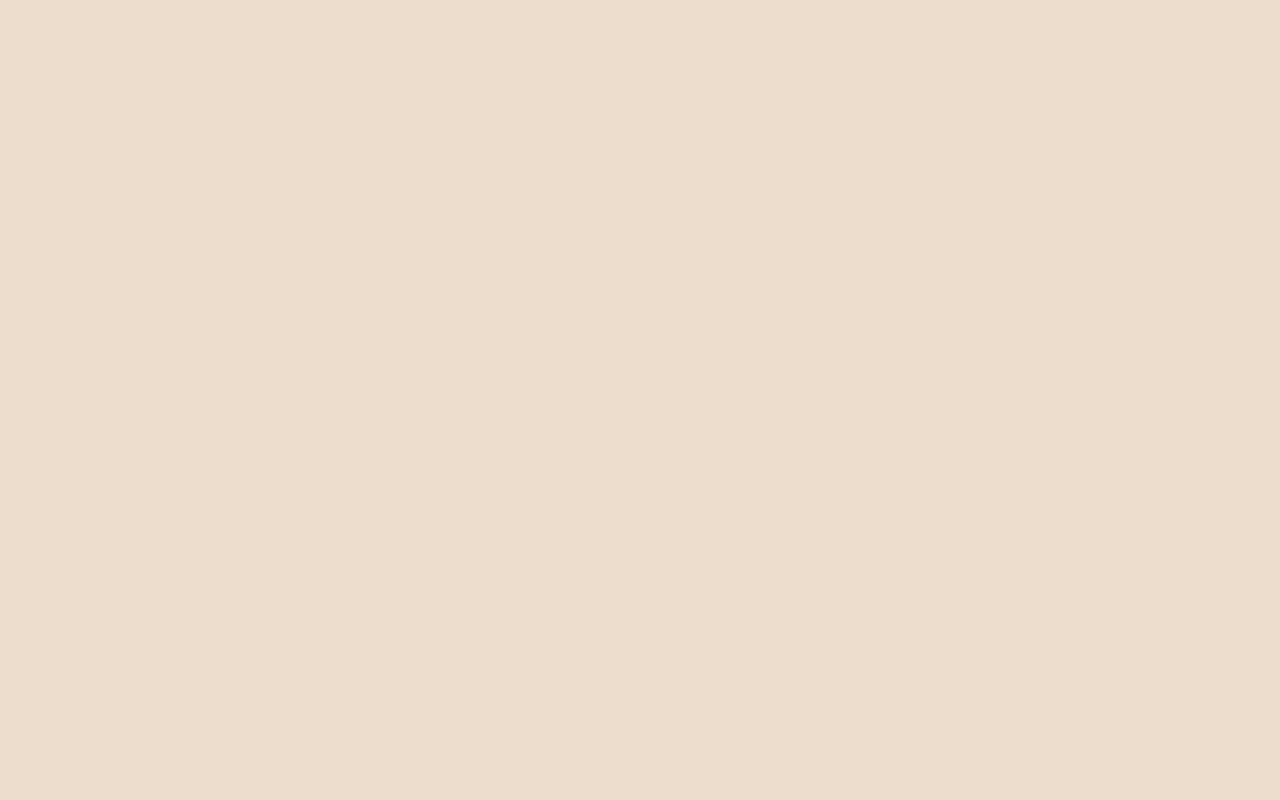
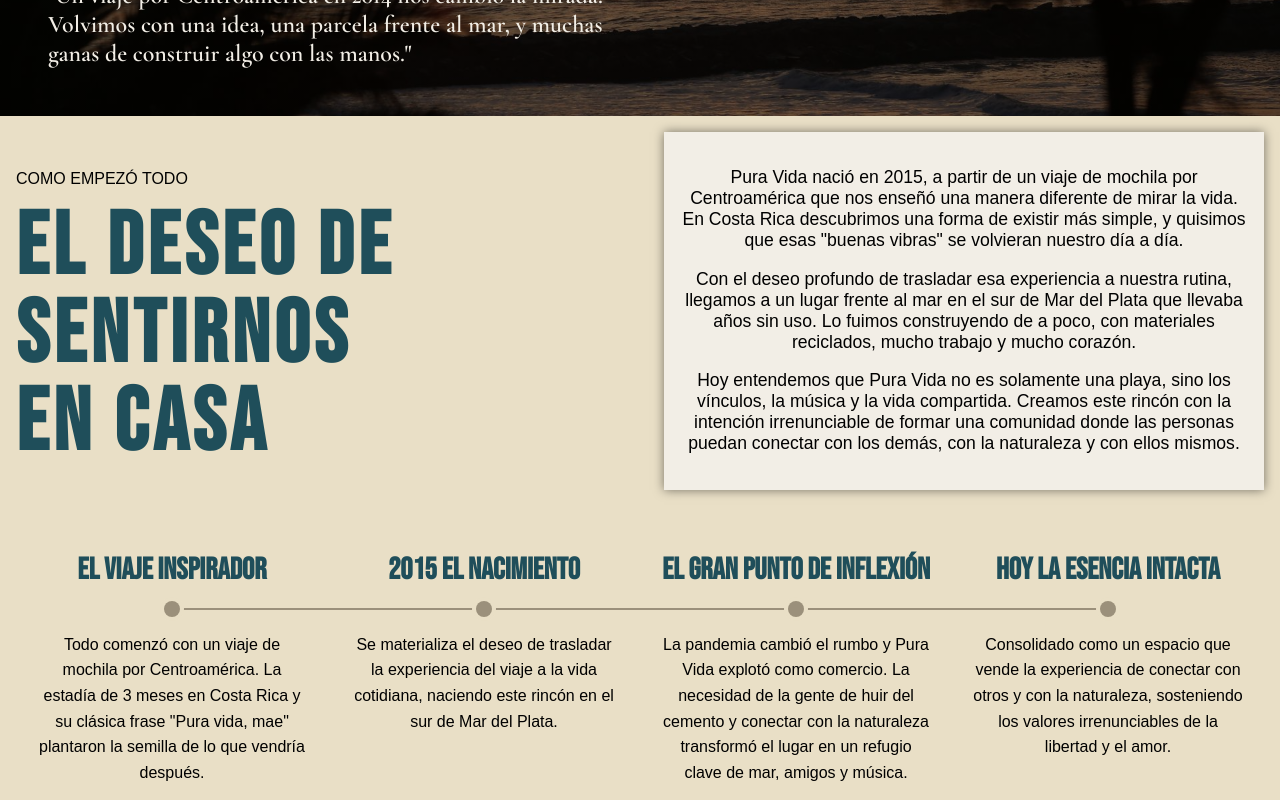
Before and after one commit to vvalenv/pura-vida, a React (Vite) app in the folder frontend/: page /nosotros in a window 1280 px wide. Before the commit this address had no page. Shown: the part 680-1480 px from the top of the page. Before the commit the page ends 800 px from the top, so only its background shows below. Built offline with nearby package versions, Linux system fonts and the light colour scheme; a web font is replaced by a local one.

Commit message:
cambios varios

```diff
--- a/frontend/src/App.jsx
+++ b/frontend/src/App.jsx
@@ -3,6 +3,7 @@ import { Init } from './pages/init.jsx'
 import { Accomodation } from './pages/accomodations.jsx'
 import { Experience } from './pages/experiences.jsx'
 import { Gastronomy } from './pages/gastronomy.jsx'
+import { Us } from './pages/us.jsx'
 
 function App() {
   return (
@@ -11,6 +12,7 @@ function App() {
       <Route path="/hospedajes" element={<Accomodation />} />
       <Route path="/gastronomia" element={<Gastronomy />} />
       <Route path="/experiencias" element={<Experience />} />
+      <Route path="/nosotros" element={<Us />} />
    </Routes>
   )
 }
--- a/frontend/src/components/navbar.jsx
+++ b/frontend/src/components/navbar.jsx
@@ -19,7 +19,7 @@ export const Navbar = () => {
                 <Link to="/hospedajes">Hospedaje</Link>
                 <Link to="/gastronomia">Gastronomia</Link>
                 <Link to="/experiencias">Experiencias</Link>
-                <Link to="#nosotros">Nosotros</Link>
+                <Link to="/nosotros">Nosotros</Link>
                 <Link to="#ubicacion">Ubicación</Link>
                 <Link to="#reservas" className="link-reserva">Reserva ahora</Link>
             </nav>
--- /dev/null
+++ b/frontend/src/pages/us.jsx
@@ -0,0 +1,12 @@
+import { Footer } from '../components/footer.jsx';
+import { Navbar } from '../components/navbar.jsx';
+import { Nosotros } from '../sections/nosotros.jsx';
+export function Us() {
+    return (
+        <>
+            <Navbar />
+            <Nosotros />
+            <Footer />
+        </>
+    )
+}
--- /dev/null
+++ b/frontend/src/sections/nosotros.jsx
@@ -0,0 +1,68 @@
+import '../styles/main-nosotros.css'
+export const Nosotros = () => {
+    return (
+        <main className="main-nosotros">
+            <section className="section1-nosotros">
+                <div className="content-sec1-us">
+                    <p className="section1-nosotros-text">Desde 2015</p>
+                    <h1 className="section1-nosotros-title">Nuestra <span>historia</span></h1>
+                    <p className="section1-nosotros-subtext">"Un viaje por Centroamérica en 2014 nos cambió la mirada.
+                        <span>Volvimos con una idea, una parcela frente al mar, y muchas ganas de construir algo con las manos."</span></p>
+                </div>
+            </section>
+            <section className="section2-nosotros">
+                <div className="content-section2-nosotros">
+                    <header className="header-section2-nosotros">
+                        <p className="section1-nosotros-text">Como empezó todo</p>
+                        <h2 className="section1-nosotros-title">El deseo de sentirnos <span>en casa</span></h2>
+                    </header>
+                    <article className='article-section2-gast'>
+                        <p>Pura Vida nació en 2015, a partir de un viaje de mochila por Centroamérica que nos enseñó una manera diferente de mirar la vida.
+                            En Costa Rica descubrimos una forma de existir más simple, y quisimos que esas "buenas vibras" se volvieran nuestro día a día.</p>
+                        <p>Con el deseo profundo de trasladar esa experiencia a nuestra rutina, llegamos a un lugar frente al mar en el sur de Mar del Plata que llevaba años sin uso.
+                            Lo fuimos construyendo de a poco, con materiales reciclados, mucho trabajo y mucho corazón.</p>
+                        <p>Hoy entendemos que Pura Vida no es solamente una playa, sino los vínculos, la música y la vida compartida.
+                            Creamos este rincón con la intención irrenunciable de formar una comunidad donde las personas puedan conectar con los demás, con la naturaleza y con ellos mismos.</p>
+                    </article>
+                </div>
+                <ol className="timeline-nosotros">
+                    <li className="timeline__item-nosotros">
+                        <h3 className="timeline__title-nosotros">El viaje inspirador</h3>
+                        <span className="timeline__dot-nosotros" aria-hidden="true"></span>
+                        <p className="timeline__text-nosotros">
+                            Todo comenzó con un viaje de mochila por Centroamérica. La estadía de
+                            3 meses en Costa Rica y su clásica frase "Pura vida, mae" plantaron la
+                            semilla de lo que vendría después.
+                        </p>
+                    </li>
+                    <li className="timeline__item-nosotros">
+                        <h3 className="timeline__title-nosotros">2015 el nacimiento</h3>
+                        <span className="timeline__dot-nosotros" aria-hidden="true"></span>
+                        <p className="timeline__text-nosotros">
+                            Se materializa el deseo de trasladar la experiencia del viaje a la vida
+                            cotidiana, naciendo este rincón en el sur de Mar del Plata.
+                        </p>
+                    </li>
+                    <li className="timeline__item-nosotros">
+                        <h3 className="timeline__title-nosotros">El gran punto de inflexión</h3>
+                        <span className="timeline__dot-nosotros" aria-hidden="true"></span>
+                        <p className="timeline__text-nosotros">
+                            La pandemia cambió el rumbo y Pura Vida explotó como comercio. La
+                            necesidad de la gente de huir del cemento y conectar con la naturaleza
+                            transformó el lugar en un refugio clave de mar, amigos y música.
+                        </p>
+                    </li>
+                    <li className="timeline__item-nosotros timeline__item--current">
+                        <h3 className="timeline__title-nosotros">Hoy la esencia intacta</h3>
+                        <span className="timeline__dot-nosotros" aria-hidden="true"></span>
+                        <p className="timeline__text-nosotros">
+                            Consolidado como un espacio que vende la experiencia de conectar con
+                            otros y con la naturaleza, sosteniendo los valores irrenunciables de la
+                            libertad y el amor.
+                        </p>
+                    </li>
+                </ol>
+            </section>
+        </main>
+    )
+}
--- /dev/null
+++ b/frontend/src/styles/main-nosotros.css
@@ -0,0 +1,202 @@
+.main-nosotros {
+    grid-row: fila-2;
+    display: grid;
+    grid-template-rows: [fila-1] 85vh [fila-2] auto [fila-3];
+}
+.section1-nosotros {
+    grid-row: fila-1;
+    background-image: linear-gradient(rgba(0, 0, 0, 0.5), rgba(0, 0, 0, 0.5)), url('../assets/fondous.jpg');
+    background-size: cover;
+    background-position: center;
+    display: flex;
+    align-items: center;
+    justify-content: center;
+    color: var(--white);
+}
+.content-sec1-us {
+    text-align: center;
+    padding: 0 1rem;
+}
+.content-sec1-us span {
+    display: block;
+}
+.section1-nosotros-text {
+    text-transform: uppercase;
+}
+.section1-nosotros-title {
+    font-size: 5rem;
+    letter-spacing: 0.3rem;
+    line-height: 1;
+    font-weight: 700;
+    margin: 0;
+    font-family: var(--font-display);
+}
+.section1-nosotros-subtext {
+    font-family: var(--font-subtitles);
+    font-size: 1.5rem;
+    font-weight: 600;
+}
+/*seccion 2*/
+.content-section2-nosotros {
+    display: flex;
+    flex-direction: column;
+    justify-content: center;
+    align-items: center;
+    gap: 1rem;
+    padding: 1rem;
+}
+.header-section2-nosotros p {
+    color: #000;
+    text-align: center;
+}
+.header-section2-nosotros h2 {
+    text-align: center;
+}
+.timeline-nosotros {
+  margin: 0;
+  padding: 1em;
+  list-style: none;
+}
+.timeline__item-nosotros {
+  position: relative;
+  padding: 0 0 2rem 2.25rem;
+}
+.timeline__item-nosotros:last-child {
+  padding-bottom: 0;
+}
+.timeline__title-nosotros {
+  margin: 0 0 0.5rem;
+  font-family: var(--font-display);
+  font-size: 1.7rem;
+  font-weight: 600;
+  line-height: 1.1;
+  text-transform: uppercase;
+  text-wrap: balance;
+}
+.timeline__text-nosotros {
+  margin: 0;
+  max-width: 44ch;
+  font-size: 0.92rem;
+  line-height: 1.6;
+  color: #000;
+}
+/* Contenedor del punto + línea (a la izquierda en mobile) */
+.timeline__dot-nosotros {
+  position: absolute;
+  inset: 0 auto 0 0;
+  width: 1rem;
+}
+/* Línea vertical */
+.timeline__dot-nosotros::before {
+  content: "";
+  position: absolute;
+  top: 0.8rem;
+  bottom: -0.3rem;
+  left: calc(50% - 1px);
+  width: 2px;
+  background: #9b907b;
+}
+.timeline__item-nosotros:last-child .timeline__dot-nosotros::before {
+  display: none;
+}
+/* Punto */
+.timeline__dot-nosotros::after {
+  content: "";
+  position: absolute;
+  top: 0.3rem;
+  left: 0;
+  width: 1rem;
+  height: 1rem;
+  border-radius: 50%;
+  background: #9b907b;
+  box-shadow: 0 0 0 4px var(--cream);
+}
+/* "Hoy": el punto se llena de azul */
+.timeline__item-nosotros--current .timeline__dot-nosotros::after {
+  background: var(--blue);
+}
+@media (min-width: 768px) {
+    .section1-nosotros {
+        align-items: end;
+        justify-content: start;
+    }
+    .content-sec1-us {
+        padding: 0 0 1.5rem 3rem;
+        text-align: start;
+    }
+    .section1-nosotros-title {
+        font-size: 7rem;
+    }
+    .section1-nosotros-subtext {
+        max-width: 600px;
+    }
+}
+@media (min-width: 900px) {
+    .content-section2-nosotros {
+        flex-direction: row;
+        justify-content: space-between;
+    }
+    .content-section2-nosotros article {
+        max-width: 600px;
+    }
+    .header-section2-nosotros span {
+        display: block;
+    }
+    .header-section2-nosotros p {
+        text-align: start;
+    }
+    .header-section2-nosotros h2 {
+        text-align: start;
+        font-size: 5.5rem;
+    }
+    .timeline-nosotros {
+        margin: 2em 0;
+        display: grid;
+        grid-template-columns: repeat(4, minmax(0, 1fr));
+        grid-template-rows: auto auto 1fr; /* título / punto / texto */
+    }
+    .timeline__item-nosotros {
+        display: grid;
+        grid-row: span 3;
+        grid-template-rows: subgrid; /* alinea títulos, línea y textos entre columnas */
+        justify-items: center;
+        padding: 0 1.25rem;
+        text-align: center;
+    }
+    .timeline__title-nosotros {
+        align-self: end;
+        margin: 0;
+        font-size: 1.9rem;
+    }
+    .timeline__dot-nosotros {
+        position: relative;
+        inset: auto;
+        width: calc(100% + 2.5rem); /* cruza el padding para que la línea sea continua */
+        height: 1rem;
+        margin: 0.9rem 0;
+    }
+    .timeline__dot-nosotros::before {
+       inset: calc(50% - 1px) 0 auto 0;
+       width: auto;
+       height: 2px;
+    }
+    .timeline__item-nosotros:last-child .timeline__dot-nosotros::before {
+        display: block;
+    }
+    /* La línea nace en el primer punto y muere en el último */
+    .timeline__item-nosotros:first-child .timeline__dot-nosotros::before {
+        left: 50%;
+    }
+    .timeline__item-nosotros:last-child .timeline__dot-nosotros::before {
+        right: 50%;
+    }
+    /* Punto centrado */
+    .timeline__dot-nosotros::after {
+        top: 0;
+        left: calc(50% - 0.5rem);
+    }
+    .timeline__text-nosotros {
+        max-width: 32ch;
+        font-size: 1rem;
+    }
+}
```
Also changed, not shown: frontend/src/assets/fondous.jpg (added).
